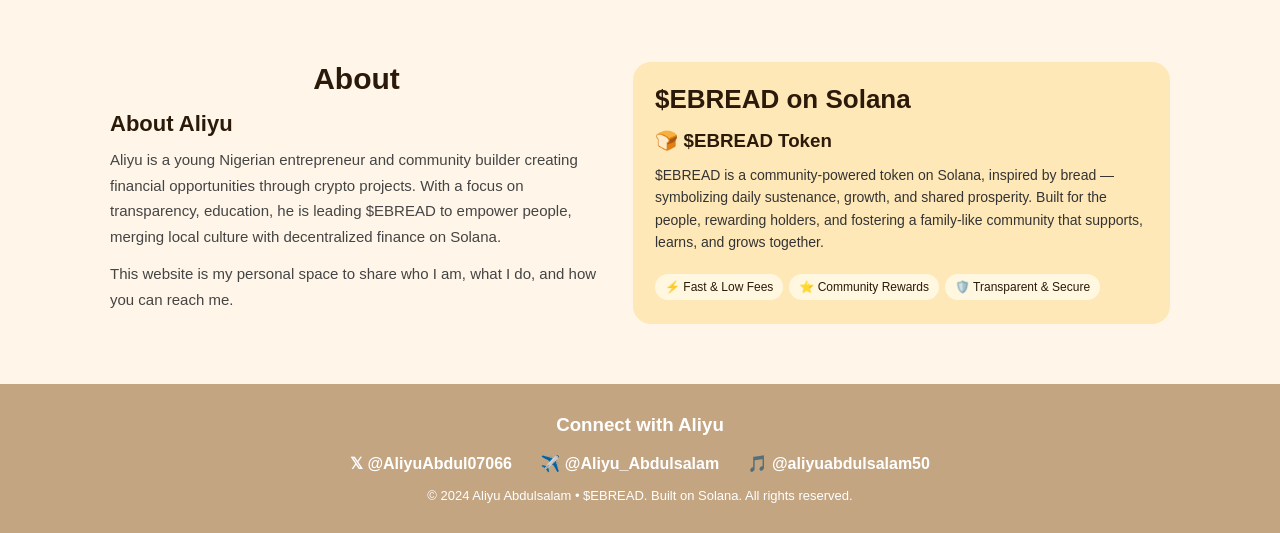
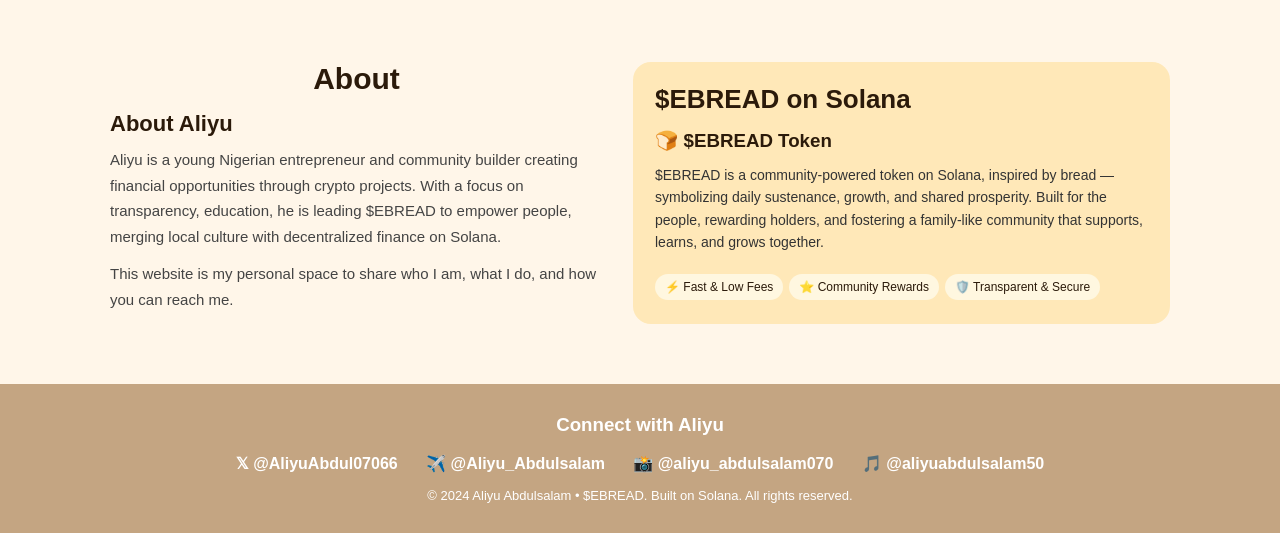
Before and after one commit to AliyuAbdulsalam/personal-website, a plain HTML site: page index.html in a window 1280 px wide. Shown: the part 664-1197 px from the top of the page. Drawn offline with Linux system fonts and the light colour scheme.

Commit message:
Add Instagram link to footer

```diff
--- a/index.html
+++ b/index.html
@@ -79,6 +79,7 @@ footer a{color:white;text-decoration:none;margin:0 12px;font-weight:bold}
 <h3>Connect with Aliyu</h3><br>
 <a href="https://x.com/AliyuAbdul07066">𝕏 @AliyuAbdul07066</a>
 <a href="https://t.me/Aliyu_Abdulsalam">✈️ @Aliyu_Abdulsalam</a>
+  <a href="https://instagram.com/aliyu_abdulsalam070">📸 @aliyu_abdulsalam070</a>
 <a href="https://tiktok.com/@aliyuabdulsalam50">🎵 @aliyuabdulsalam50</a>
 <p style="margin-top:15px;font-size:13px">© 2024 Aliyu Abdulsalam • $EBREAD. Built on Solana. All rights reserved.</p>
 </footer>
```
